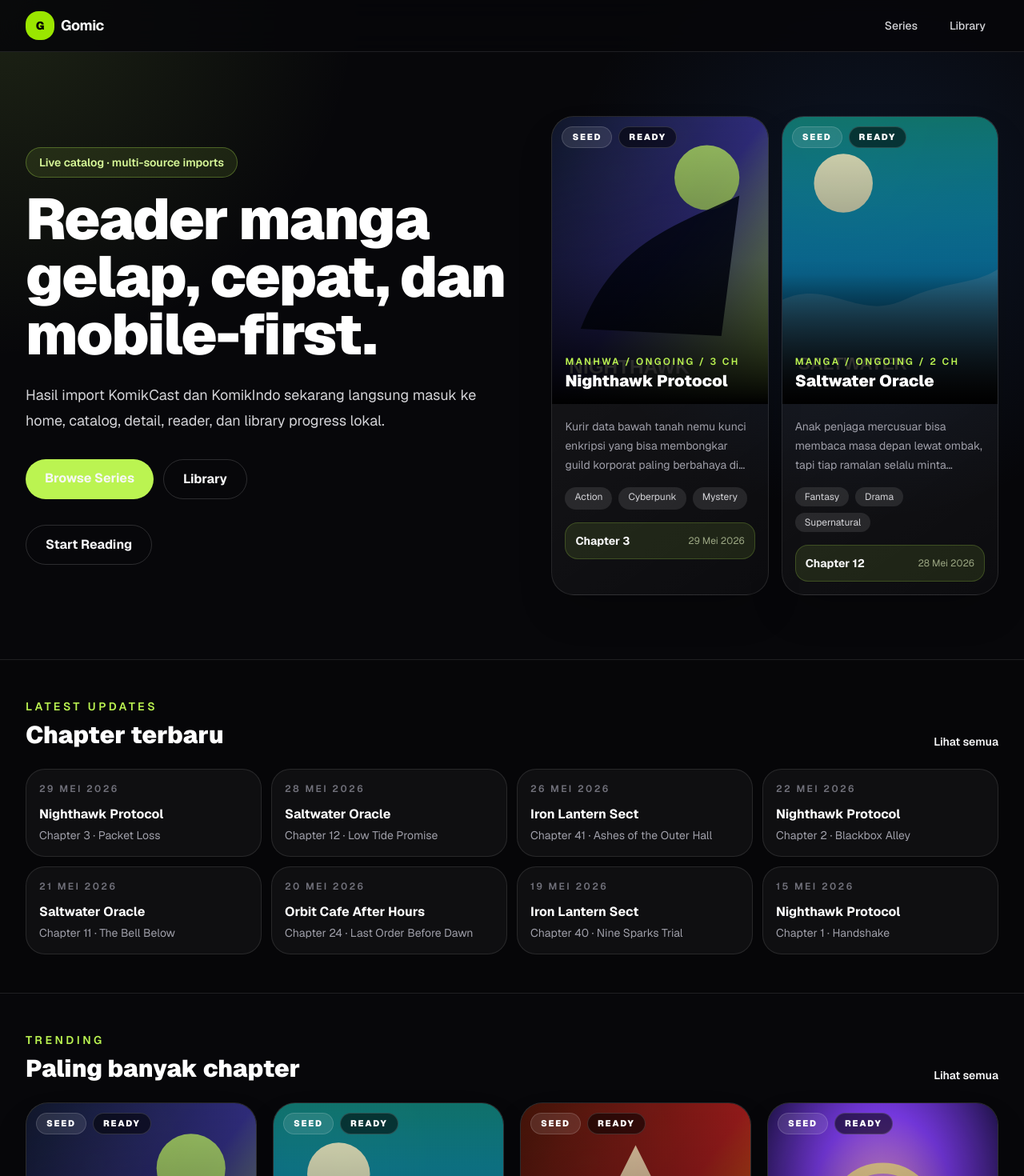
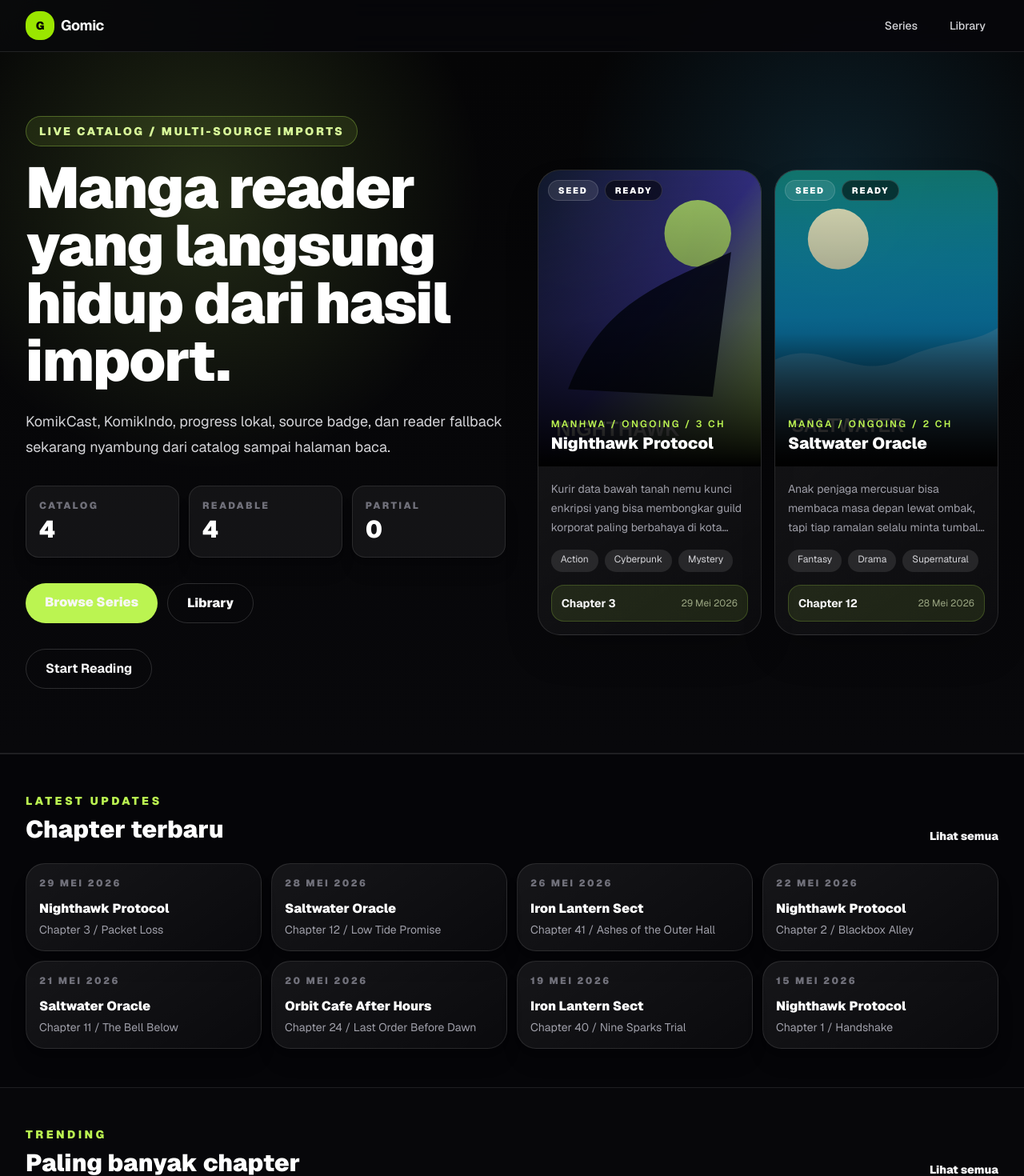
Before and after one commit to pikipici/gopic, a Next.js app in the folder web/: page / in a window 1280 px wide. Shown: the top 1470 px of the page at 80% size. Built offline with nearby package versions, Linux system fonts and the light colour scheme; no server answers.

Commit message:
feat: polish home page

```diff
--- a/web/src/app/page.tsx
+++ b/web/src/app/page.tsx
@@ -10,41 +10,50 @@ export default async function Home() {
   const recent = (await getRecentChapters()).slice(0, 8);
   const allSeries = await getAllSeries();
   const readableSeries = allSeries.filter((series) => series.latestChapter && series.latestChapter.pageCount > 0);
+  const partialCount = allSeries.filter((series) => series.latestChapter && series.latestChapter.pageCount === 0).length;
   const trending = [...readableSeries].sort((a, b) => b.chapterCount - a.chapterCount).slice(0, 4);
   const completed = allSeries.filter((series) => series.status === "completed");
   const genres = (await getAllGenres()).slice(0, 12);
 
   return (
     <main>
-      <section className="mx-auto grid min-h-[70vh] max-w-7xl items-center gap-10 px-4 py-14 sm:px-6 lg:grid-cols-[1.05fr_0.95fr] lg:px-8 lg:py-20">
+      <section className="relative overflow-hidden border-b border-white/10">
+        <div className="absolute inset-0 bg-[radial-gradient(circle_at_20%_20%,rgba(190,242,100,0.16),transparent_28%),radial-gradient(circle_at_82%_18%,rgba(56,189,248,0.14),transparent_26%),linear-gradient(180deg,#050506,#08080b)]" />
+        <div className="relative mx-auto grid min-h-[74vh] max-w-7xl items-center gap-10 px-4 py-14 sm:px-6 lg:grid-cols-[1.02fr_0.98fr] lg:px-8 lg:py-20">
           <div>
-          <p className="mb-4 inline-flex rounded-full border border-lime-300/30 bg-lime-300/10 px-4 py-2 text-sm font-semibold text-lime-200">
-            Live catalog · multi-source imports
+            <p className="mb-4 inline-flex rounded-full border border-lime-300/30 bg-lime-300/10 px-4 py-2 text-sm font-black uppercase tracking-[0.18em] text-lime-200">
+              Live catalog / multi-source imports
             </p>
             <h1 className="max-w-4xl text-5xl font-black tracking-tight text-white sm:text-6xl lg:text-7xl">
-            Reader manga gelap, cepat, dan mobile-first.
+              Manga reader yang langsung hidup dari hasil import.
             </h1>
             <p className="mt-6 max-w-2xl text-lg leading-8 text-zinc-300">
-            Hasil import KomikCast dan KomikIndo sekarang langsung masuk ke home, catalog, detail, reader, dan library progress lokal.
+              KomikCast, KomikIndo, progress lokal, source badge, dan reader fallback sekarang nyambung dari catalog sampai halaman baca.
             </p>
+            <div className="mt-8 grid max-w-2xl grid-cols-3 gap-3">
+              <Stat label="Catalog" value={allSeries.length.toString()} />
+              <Stat label="Readable" value={readableSeries.length.toString()} />
+              <Stat label="Partial" value={partialCount.toString()} />
+            </div>
             <div className="mt-8 flex flex-wrap gap-3">
-            <Link href="/series" className="rounded-full bg-lime-300 px-6 py-3 font-bold text-black transition hover:bg-lime-200">
+              <Link href="/series" className="rounded-full bg-lime-300 px-6 py-3 font-black text-black transition hover:bg-lime-200">
                 Browse Series
               </Link>
-            <Link href="/library" className="rounded-full border border-white/15 px-6 py-3 font-bold text-white transition hover:bg-white/10">
+              <Link href="/library" className="rounded-full border border-white/15 px-6 py-3 font-black text-white transition hover:bg-white/10">
                 Library
               </Link>
             </div>
             <ContinueReadingCard seriesList={allSeries} />
           </div>
           <div className="grid gap-4 sm:grid-cols-2">
-          {featured.map((series) => (
+            {featured.slice(0, 4).map((series) => (
               <SeriesCard key={series.slug} series={series} />
             ))}
           </div>
+        </div>
       </section>
 
-      <section className="border-y border-white/10 bg-black/20 py-12">
+      <section className="border-y border-white/10 bg-black/25 py-12">
         <div className="mx-auto max-w-7xl px-4 sm:px-6 lg:px-8">
           <SectionHeader kicker="Latest updates" title="Chapter terbaru" href="/series" />
           {recent.length ? (
@@ -53,11 +62,11 @@ export default async function Home() {
                 <Link
                   key={`${series.slug}-${chapter.slug}`}
                   href={`/series/${series.slug}/${chapter.slug}`}
-                  className="rounded-3xl border border-white/10 bg-white/[0.04] p-4 transition hover:border-lime-300/40 hover:bg-white/[0.07]"
+                  className="group rounded-3xl border border-white/10 bg-[linear-gradient(145deg,rgba(255,255,255,0.07),rgba(255,255,255,0.025))] p-4 shadow-xl shadow-black/15 transition hover:-translate-y-0.5 hover:border-lime-300/40 hover:bg-white/[0.07]"
                 >
-                  <p className="text-xs font-semibold uppercase tracking-[0.2em] text-zinc-500">{formatDate(chapter.publishedAt)}</p>
-                  <h3 className="mt-3 line-clamp-1 font-bold text-white">{series.title}</h3>
-                  <p className="mt-1 text-sm text-zinc-400">{chapter.numberLabel} · {chapter.title || "Untitled chapter"}</p>
+                  <p className="text-xs font-black uppercase tracking-[0.2em] text-zinc-500">{formatDate(chapter.publishedAt)}</p>
+                  <h3 className="mt-3 line-clamp-1 font-black text-white group-hover:text-lime-100">{series.title}</h3>
+                  <p className="mt-1 line-clamp-2 text-sm text-zinc-400">{chapter.numberLabel} / {chapter.title || "Untitled chapter"}</p>
                 </Link>
               ))}
             </div>
@@ -76,10 +85,10 @@ export default async function Home() {
         </div>
       </section>
 
-      <section className="border-y border-white/10 bg-white/[0.03] py-12">
-        <div className="mx-auto grid max-w-7xl gap-8 px-4 sm:px-6 lg:grid-cols-[0.8fr_1.2fr] lg:px-8">
+      <section className="border-y border-white/10 bg-[radial-gradient(circle_at_18%_20%,rgba(190,242,100,0.1),transparent_30%),rgba(255,255,255,0.03)] py-12">
+        <div className="mx-auto grid max-w-7xl gap-8 px-4 sm:px-6 lg:grid-cols-[0.78fr_1.22fr] lg:px-8">
           <div>
-            <p className="text-sm font-semibold uppercase tracking-[0.25em] text-lime-300">Genre rail</p>
+            <p className="text-sm font-black uppercase tracking-[0.25em] text-lime-300">Genre rail</p>
             <h2 className="mt-2 text-3xl font-black text-white">Jalur cepat buat eksplor catalog.</h2>
             <p className="mt-4 text-zinc-400">Rail ini langsung buka catalog dengan filter genre dari data API/imported series.</p>
           </div>
@@ -88,7 +97,7 @@ export default async function Home() {
               <Link
                 key={genre}
                 href={`/series?genre=${encodeURIComponent(genre)}`}
-                className="rounded-full border border-white/10 bg-black/25 px-5 py-3 text-sm font-bold text-zinc-300 transition hover:border-lime-300/50 hover:text-lime-200"
+                className="rounded-full border border-white/10 bg-black/25 px-5 py-3 text-sm font-bold text-zinc-300 transition hover:border-lime-300/50 hover:bg-lime-300/10 hover:text-lime-100"
               >
                 {genre}
               </Link>
@@ -107,17 +116,26 @@ export default async function Home() {
                 href={`/series/${series.slug}`}
                 className="rounded-[2rem] border border-white/10 bg-white/[0.04] p-5 transition hover:border-lime-300/40 hover:bg-white/[0.07]"
               >
-                <p className="text-sm font-semibold uppercase tracking-[0.2em] text-lime-300">{titleCase(series.type)} · {series.chapterCount} chapters</p>
+                <p className="text-sm font-black uppercase tracking-[0.2em] text-lime-300">{titleCase(series.type)} / {series.chapterCount} chapters</p>
                 <h3 className="mt-3 text-2xl font-black text-white">{series.title}</h3>
-                <p className="mt-2 line-clamp-2 text-sm leading-6 text-zinc-400">{series.synopsis}</p>
+                <p className="mt-2 line-clamp-2 text-sm leading-6 text-zinc-400">{series.synopsis || "Belum ada synopsis dari source ini."}</p>
               </Link>
             ))}
           </div>
         ) : (
-          <EmptyState title="Belum ada completed title" description="Seed data sekarang belum punya title tamat. Begitu status completed ditambah, section ini otomatis keisi." />
+          <EmptyState title="Belum ada completed title" description="Begitu status completed ditambah dari API/source, section ini otomatis keisi." />
         )}
       </section>
     </main>
+  );
+}
+
+function Stat({ label, value }: { label: string; value: string }) {
+  return (
+    <div className="rounded-2xl border border-white/10 bg-white/[0.05] p-4 shadow-xl shadow-black/10">
+      <p className="text-xs font-black uppercase tracking-[0.2em] text-zinc-500">{label}</p>
+      <p className="mt-1 text-3xl font-black text-white">{value}</p>
+    </div>
   );
 }
 
@@ -125,10 +143,10 @@ function SectionHeader({ kicker, title, href }: { kicker: string; title: string;
   return (
     <div className="mb-6 flex items-end justify-between gap-4">
       <div>
-        <p className="text-sm font-semibold uppercase tracking-[0.25em] text-lime-300">{kicker}</p>
+        <p className="text-sm font-black uppercase tracking-[0.25em] text-lime-300">{kicker}</p>
         <h2 className="mt-2 text-3xl font-black text-white">{title}</h2>
       </div>
-      <Link href={href} className="text-sm font-semibold text-zinc-300 hover:text-lime-200">
+      <Link href={href} className="text-sm font-black text-zinc-300 hover:text-lime-200">
         Lihat semua
       </Link>
     </div>
```
Lines whose indentation alone changed are shown as unchanged.
